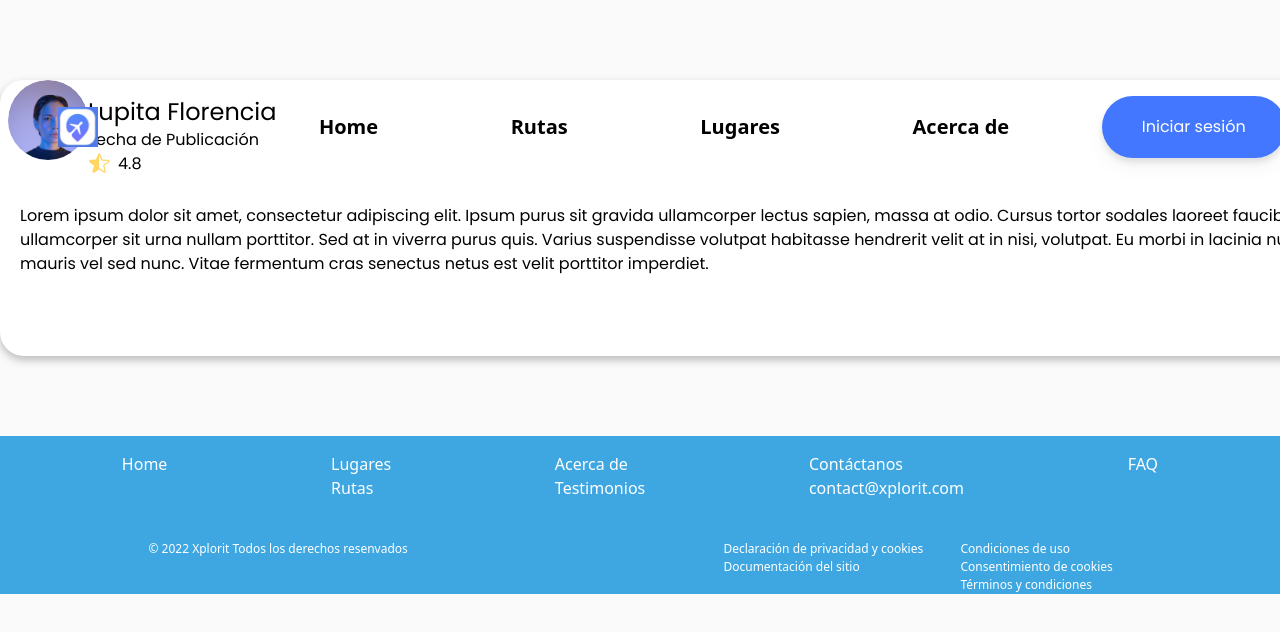
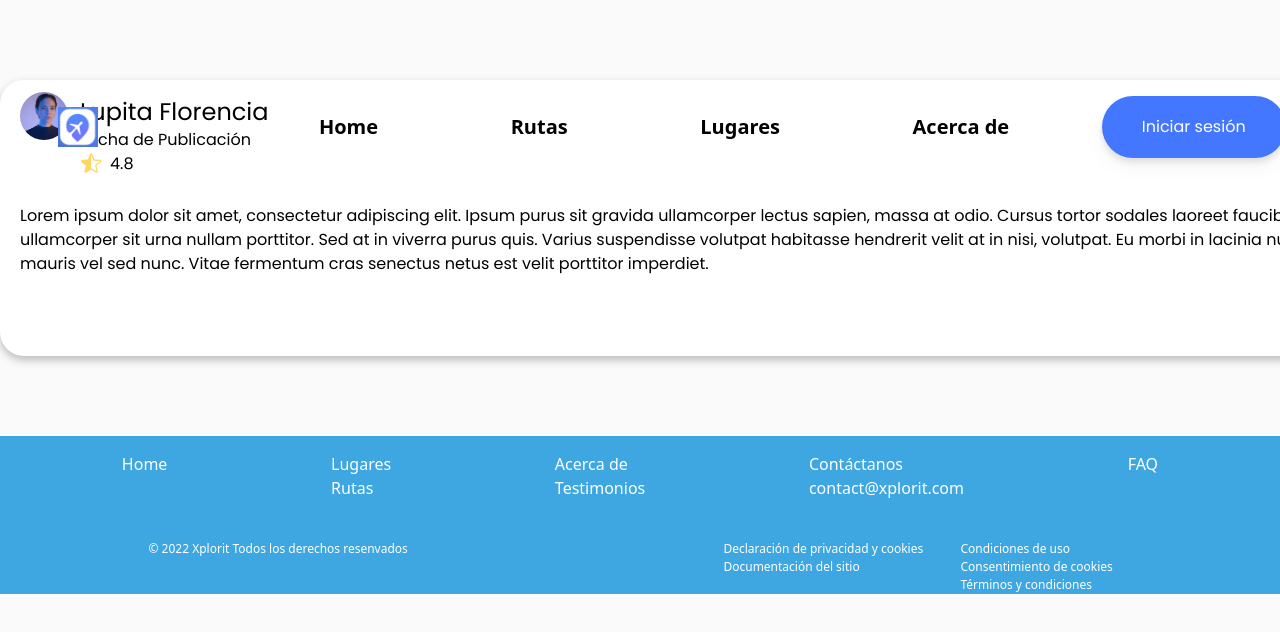
Before and after one commit to lacdev/xplorit-frontend, a React (Create React App) app: page /Routes in a window 1280 px wide. Shown: the top 632 px of the page. Built offline with nearby package versions, Linux system fonts and the light colour scheme.

Commit message:
Update Avatar image & component, add task Titles

```diff
--- a/src/components/Common/Avatar.js
+++ b/src/components/Common/Avatar.js
@@ -3,15 +3,22 @@ import ImaAvatar from 'assets/img/avatar1.jpg'
 
 const classes={
     container:'inline-block h-20 w-20 overflow-hidden rounded-full',
-    img:'rounded-full'
+    img:'rounded-full object-cover w-12 h-12 m-3'
 }
 function Avatar({width, height}) {
-  return (
+ /* return (
+
   <span className={classes.container} >
-    <img src={ImaAvatar} className={classes.img} alt="*" ></img>
+    <img src={ImaAvatar} className={classes.img} alt="*"></img>
   </span>
 
-   );
+   ); */
+   return (
+
+      <img src={ImaAvatar} className={classes.img} alt="*"></img>
+
+
+     );
 }
 
 export default Avatar;
--- a/src/components/Common/Comments.js
+++ b/src/components/Common/Comments.js
@@ -4,7 +4,7 @@ import StartHalf from 'assets/icons/StartHalf';
 const classes={
   container:' font-primary min-w-commentsW h-commentsH bg-white rounded-3xl drop-shadow-testimonialShadow mt-20',
   maincon:'flex flex-row m-2',
-  avatarcon:'flex rounded-full',
+  avatarcon:'flex rounded-full p-2.5',
   detailscon:'flex flex-col mt-4',
   titleh3:'text-2xl fond-normal',
   qualificationcon:'flex',
@@ -16,9 +16,7 @@ function Comments() {
   return (
     <div className={classes.container}>
       <div className={classes.maincon}>
-        <div className={classes.avatarcon}>
-          <Avatar width="48" height="48" />
-        </div>
+         <Avatar width="38" height="38" />
         <div className={classes.detailscon}>
           <h3 className={classes.titleh3}>Lupita Florencia</h3>
           <p>Fecha de Publicación</p>
--- a/src/components/Titles.js
+++ b/src/components/Titles.js
@@ -1,4 +1,6 @@
 import React from 'react';
+import PropTypes from 'prop-types';
+
 
 const classes={
     h1:'text-h1 fond-bold text-white',
@@ -7,18 +9,28 @@ const classes={
     h4:'text-4xl fond-normal',
     h5:'text-3xl fond-normal',
     }
-function Titles() {
+function Titles({titleText="", tag=""}) {
+    switch(tag) {
+      case "h1": return  <h1 className={classes.h1}>{titleText}</h1>;
+      case "h2": return  <h2 className={classes.h2}>{titleText} </h2>;
+      case "h3": return <h3 className={classes.h3}> {titleText}</h3>;
+      case "h4": return <h4 className={classes.h4}>{titleText} </h4>;
+      case "h5": return    <h5 className={classes.h5}>{titleText} </h5>;
+      default: return <p>{titleText}</p>;
 
-  return (
-    <>
-    <h1 className={classes.h1}> </h1>
-    <h2 className={classes.h2}> </h2>
-    <h3 className={classes.h3}> </h3>
-    <h4 className={classes.h4}> </h4>
-    <h5 className={classes.h5}> </h5>
+    }
 
-    </>
-    );
+
 }
 
+/* -------------------------------------------------------------------------- */
+/*                                      Define PropTypes                                    */
+/* -------------------------------------------------------------------------- */
+Titles.propTypes ={
+  titleText:PropTypes.string.isRequired,
+  tag:PropTypes.string,
+
+}
+
+
 export default Titles;
--- a/src/pages/Home.js
+++ b/src/pages/Home.js
@@ -5,14 +5,13 @@ import BigTitle from 'components/Common/BigTitle';
 import FirstBannerImage from 'components/LandingComponents/FirstBannerImage';
 import SecondBannerImage from 'components/LandingComponents/SecondBannerImage';
 import Testimonials from 'components/LandingComponents/Testimonials';
-import Input from 'components/Common/Input'
+
 import FooterBanner from 'components/LandingComponents/FooterBanner';
 
 export default function Home() {
   return <div className='justify-center align-middle'>
         <HeroBanner className="App-header"/>
         <BigTitle bigTitleText="Lugares más visitados"/>
-        <Input/>
         <Cards/>
         <FirstBannerImage/>
         <BigTitle/>
```
Also changed, not shown: src/assets/img/avatar1.jpg.
